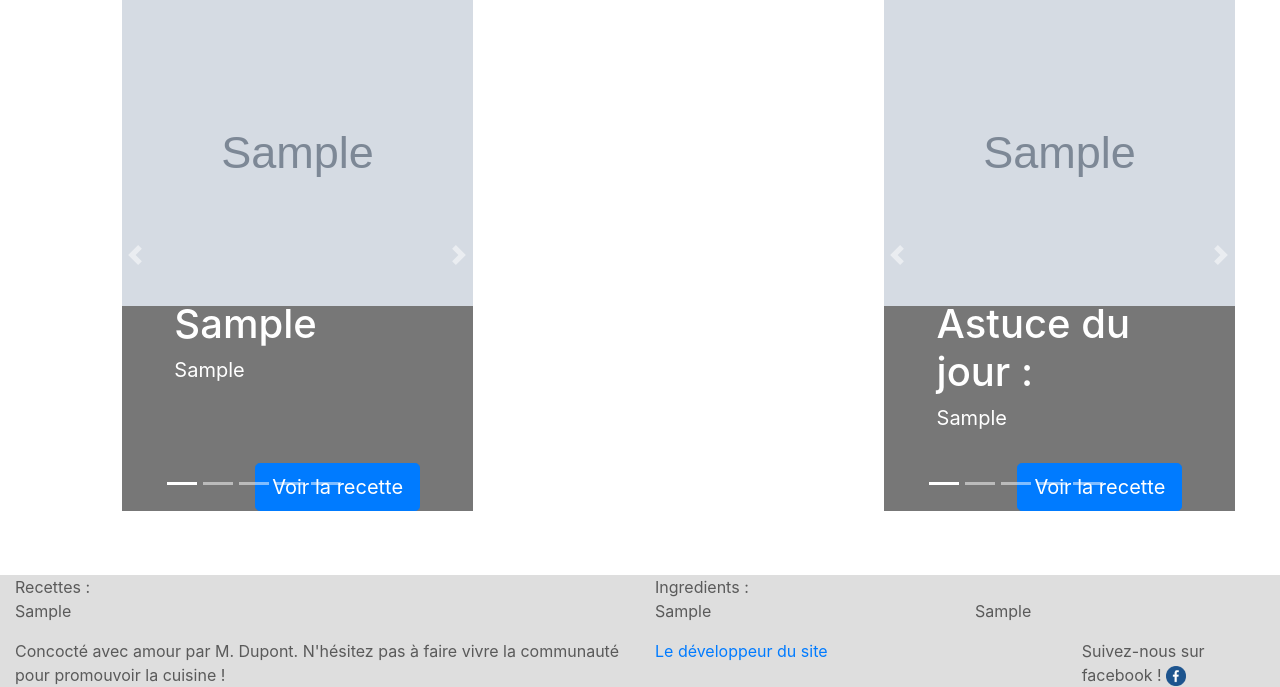
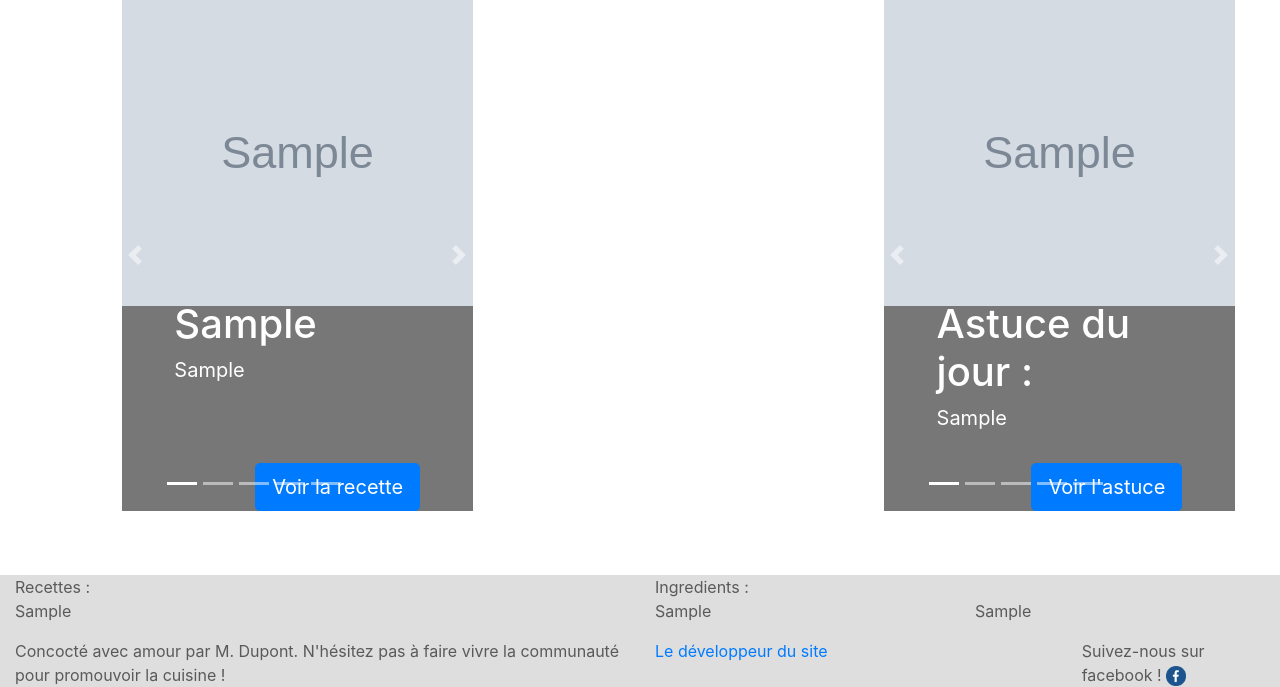
Before and after one commit to metaXIII/BTS2018-PPE1, a PHP site: page / in a window 1280 px wide. Shown: the part 496-1183 px from the top of the page. Run offline with PHP 8.4, Linux system fonts and the light colour scheme; tables that the repository leaves empty hold one stand-in row (values such as "Sample post"); grey boxes marked "Sample" are stand-in pictures; some libraries are stand-ins or nearby versions.

Commit message:
Ajout page recette et astuce

```diff
--- a/www/fonctions/fonction.php
+++ b/www/fonctions/fonction.php
@@ -35,7 +35,7 @@ function afficheProduit($info)
                 echo "<div class='carousel-caption text-left'>";
                 echo "<h1>" . $result['intitule'] . "</h1>";
                 echo "<p>" . $result['accroche'] . "</p>";
-                echo "<p><a class='btn btn-lg btn-primary boutonDetail' href='recette-" . $result['id'] . "' role='button'>Voir la
+                echo "<p><a class='btn btn-lg btn-primary boutonDetail' href='recette.php?id=" . $result['id'] . "' role='button'>Voir la
                 recette</a></p>";
                 echo "</div>";
                 echo "</div>";
@@ -69,7 +69,7 @@ function afficheProduit($info)
                 echo "<div class='carousel-caption text-left'>";
                 echo "<h1>" . $result['intitule'] . "</h1>";
                 echo "<p>" . $result['accroche'] . "</p>";
-                echo "<p><a class='btn btn-lg btn-primary boutonDetail' href='recette-" . $result['id'] . "' role='button'>Voir la
+                echo "<p><a class='btn btn-lg btn-primary boutonDetail' href='recette.php?id=" . $result['id'] . "' role='button'>Voir la
                 recette</a></p>";
                 echo "</div>";
                 echo "</div>";
@@ -90,7 +90,7 @@ function afficheProduit($info)
                 echo "<div class='carousel-caption text-left'>";
                 echo "<h1>" . $result['intitule'] . "</h1>";
                 echo "<p>" . $result['accroche'] . "</p>";
-                echo "<p><a class='btn btn-lg btn-primary boutonDetail' href='recette-" . $result['id'] . "' role='button'>Voir la
+                echo "<p><a class='btn btn-lg btn-primary boutonDetail' href='recette.php?id=" . $result['id'] . "' role='button'>Voir la
                 recette</a></p>";
                 echo "</div>";
                 echo "</div>";
@@ -124,7 +124,7 @@ function afficheProduit($info)
                 echo "<div class='carousel-caption text-left'>";
                 echo "<h1>" . $result['intitule'] . "</h1>";
                 echo "<p>" . $result['accroche'] . "</p>";
-                echo "<p><a class='btn btn-lg btn-primary boutonDetail' href='recette-" . $result['id'] . "' role='button'>Voir la
+                echo "<p><a class='btn btn-lg btn-primary boutonDetail' href='recette.php?id=" . $result['id'] . "' role='button'>Voir la
                 recette</a></p>";
                 echo "</div>";
                 echo "</div>";
@@ -146,8 +146,7 @@ function afficheProduit($info)
                     echo "<div class='carousel-caption text-left'>";
                     echo "<h1>Astuce du jour :</h1>";
                     echo "<p>" . $result['accroche'] . "</p>";
-                    echo "<p><a class='btn btn-lg btn-primary boutonDetail' href='recette-" . $result['id'] . "' role='button'>Voir la
-                recette</a></p>";
+                    echo "<p><a class='btn btn-lg btn-primary boutonDetail' href='astuce.php?id=" . $result['id'] . "' role='button'>Voir l'astuce</a></p>";
                     echo "</div>";
                     echo "</div>";
                     echo "</div>";
@@ -180,7 +179,7 @@ function afficheProduit($info)
                     echo "<div class='carousel-caption text-left'>";
                     echo "<h1>Astuce du jour :</h1>";
                     echo "<p>" . $result['accroche'] . "</p>";
-                    echo "<p><a class='btn btn-lg btn-primary boutonDetail' href='recette-" . $result['id'] . "' role='button'>Voir la
+                    echo "<p><a class='btn btn-lg btn-primary boutonDetail' href='astuce.php?id=" . $result['id'] . "' role='button'>Voir la
                 recette</a></p>";
                     echo "</div>";
                     echo "</div>";
```
Also changed, not shown: www/astuce.php (added, +9 -0 lines), www/recette.php (added, +10 -0 lines).
